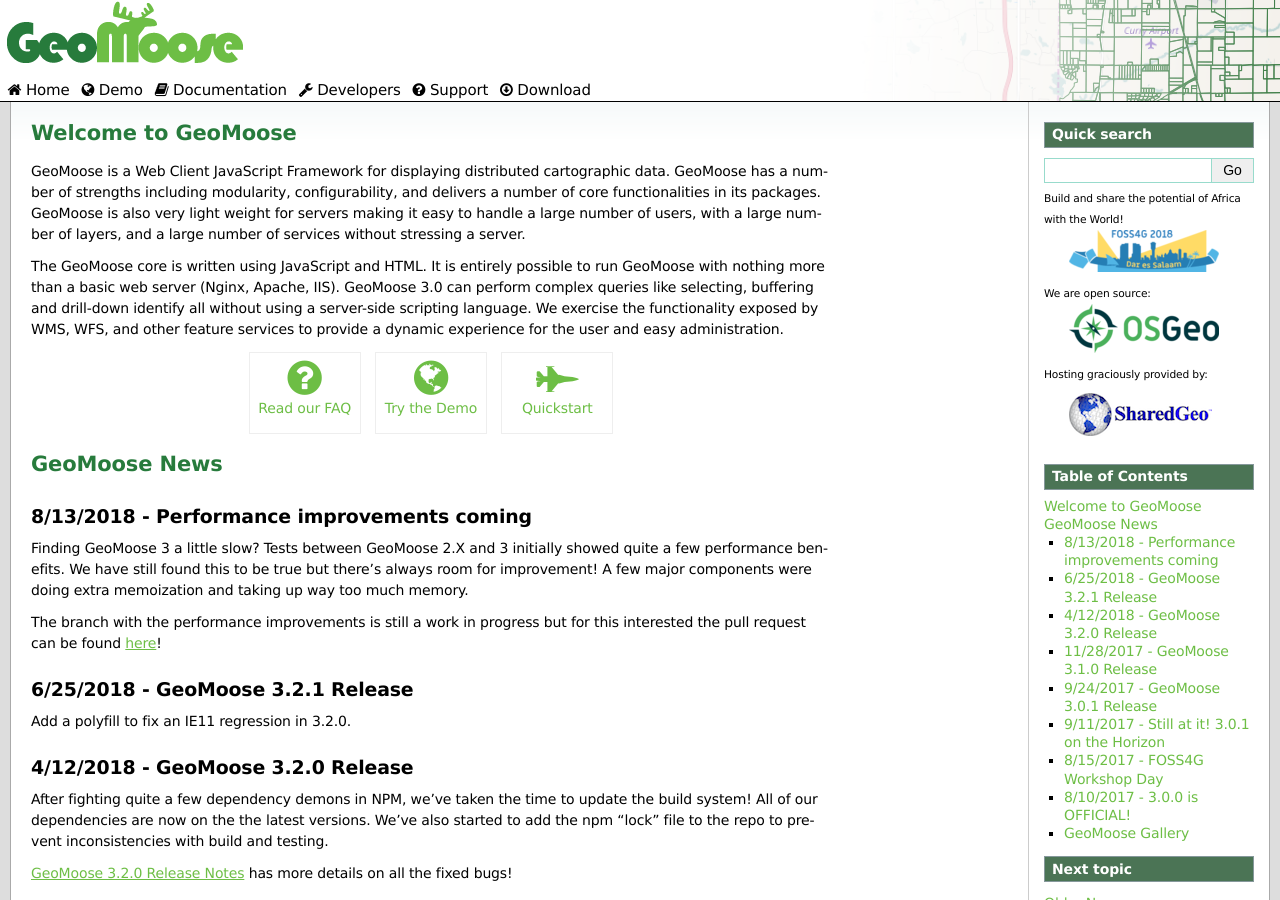
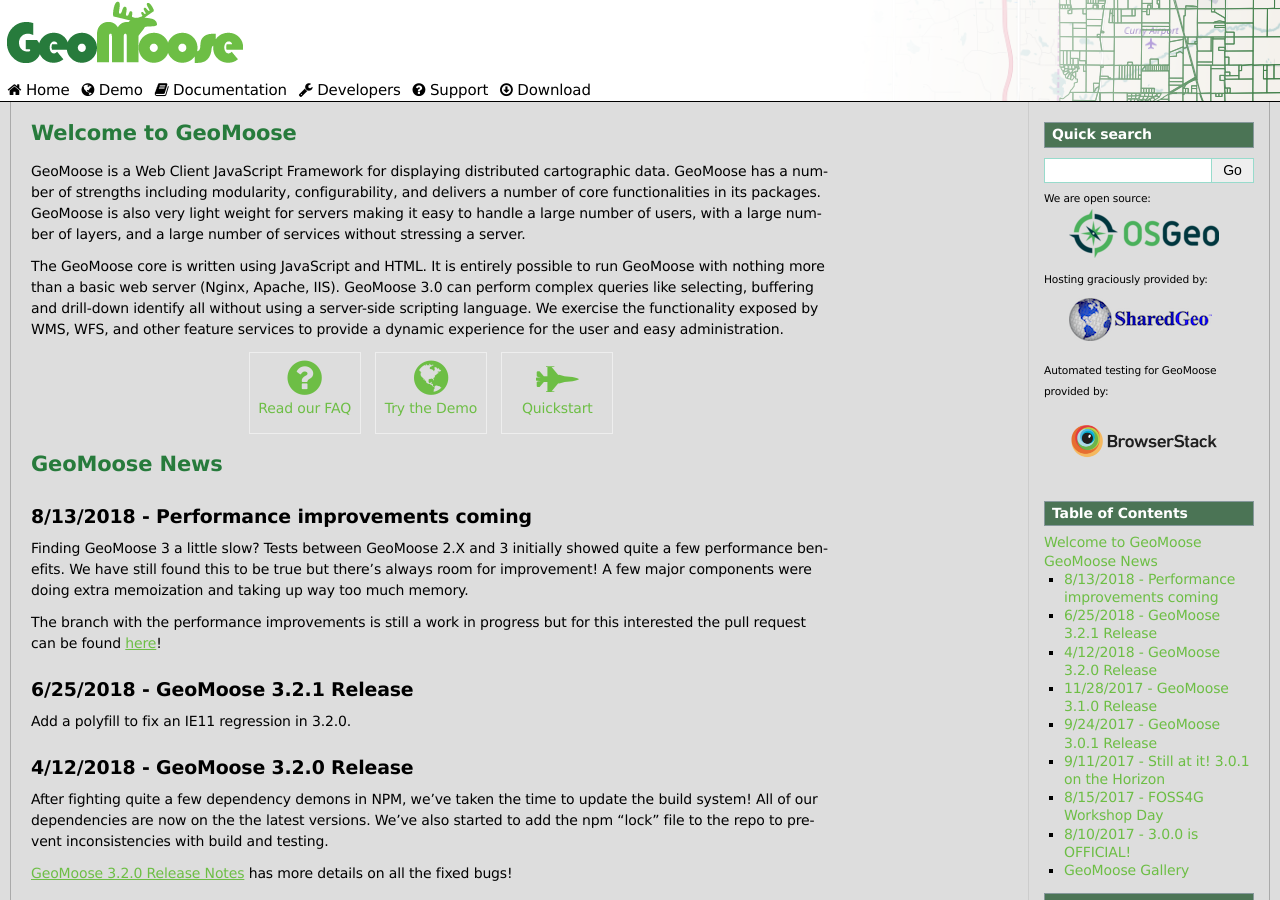
Before and after one commit to herambchaudhari4121/geomoose-website, a Sphinx documentation site: the page built from source/index.rst, in a window 1280 px wide and 900 px high. Built offline with Sphinx 7.4.7, drawn with Linux system fonts in a browser that asks for light colours.

Commit message:
Add BrowserStack logo to website
Satisfies the TOS for BrowserStack.

```diff
--- a/source/_templates/logos.html
+++ b/source/_templates/logos.html
@@ -1,8 +1,9 @@
-<div class="logo-byline">Build and share the potential of Africa with the World!</div>
-<a href="http://2018.foss4g.org/"><img src="{{ pathto("_static/foss4g2018.png", 1) }}"  alt="FOSS4G2018 logo" width="150"/></a>
 <div class="logo-byline">We are open source:</div>
 <a href="http://www.osgeo.org"><img src="{{ pathto('_static/osgeo.png', 1) }}"/></a><br/>
 <div>
 <div class="logo-byline">Hosting graciously provided by:</div>
 <a title="SharedGeo" href="http://www.sharedgeo.org"><img src="{{ pathto('_static/sg.png', 1) }}"/></a>
 </div>
+<div class="logo-byline">Automated testing for GeoMoose provided by:</div>
+<a title="BrowserStack" href="https://www.browserstack.org"><img width="150" src="{{ pathto('_static/browserstack.png', 1) }}"/></a>
+</div>
```
Also changed, not shown: source/_static/browserstack.png (added), 1 other file.
